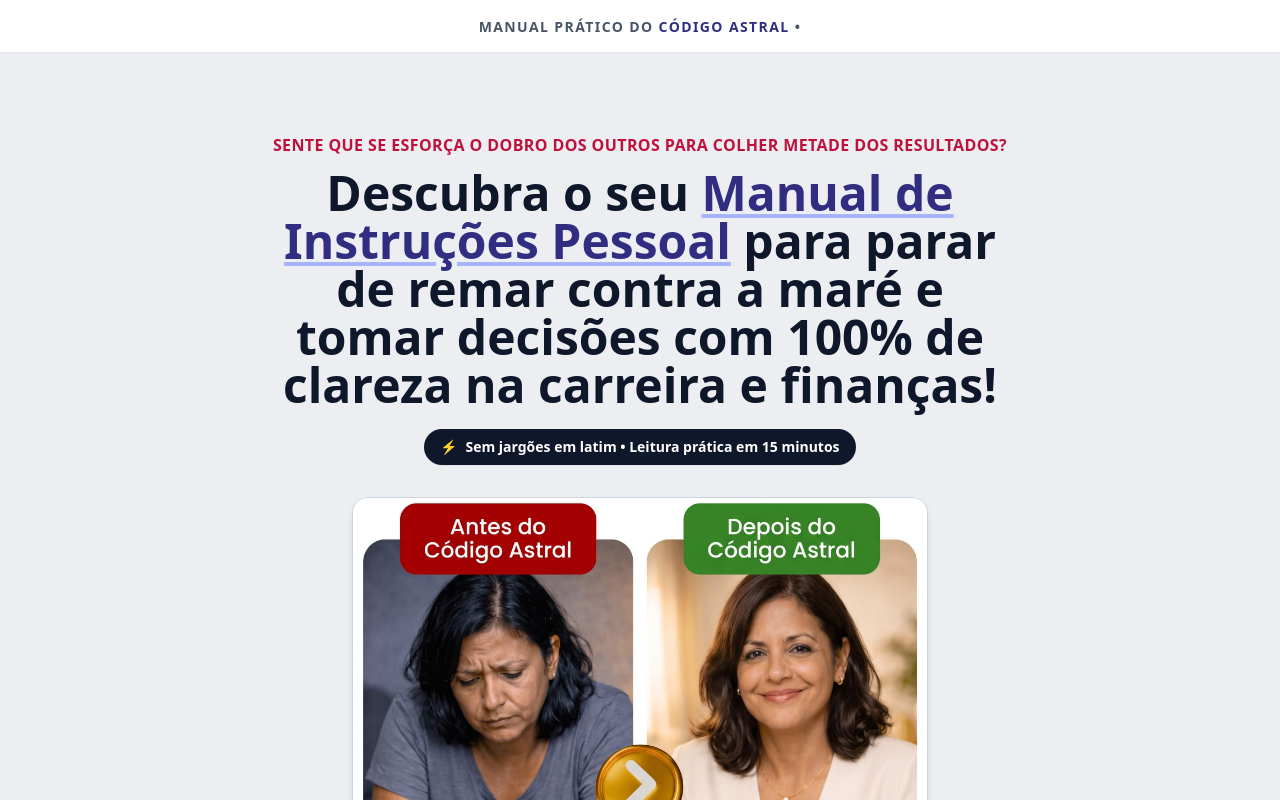
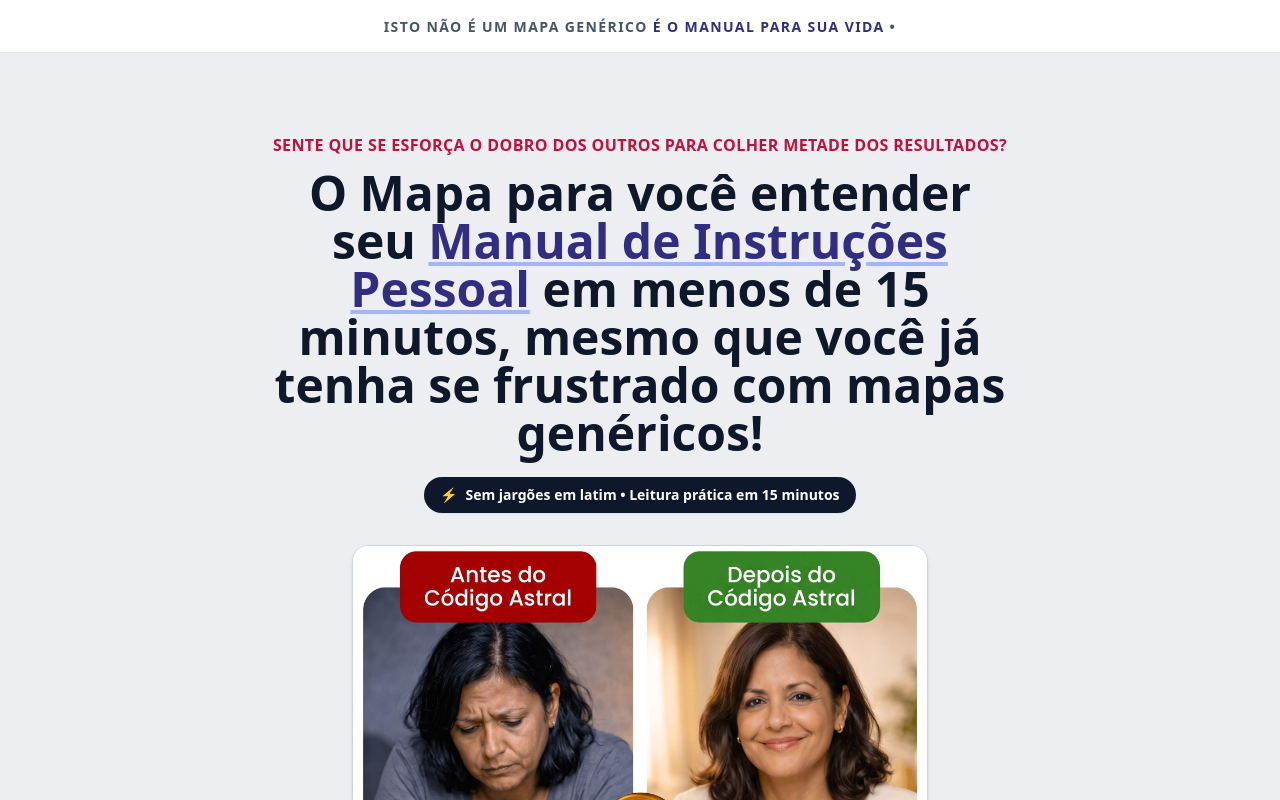
Before and after one commit to alexsandropopovic/portal-mapa-astral, a Next.js app: page /venda in a window 1280 px wide. Shown: the top 800 px of the page. Built offline with nearby package versions, Linux system fonts and the light colour scheme.

Commit message:
style: altera copy da headline

```diff
--- a/src/app/venda/page.tsx
+++ b/src/app/venda/page.tsx
@@ -14,7 +14,7 @@ export default function PaginaVenda() {
       {/* ================================================================= */}
       <div className="w-full bg-white border-b border-slate-200 py-3.5 text-center">
         <span className="text-xs sm:text-sm font-black uppercase tracking-widest text-slate-600">
-          MANUAL PRÁTICO DO <span className="text-indigo-900 font-extrabold">CÓDIGO ASTRAL</span> •
+          ISTO NÃO É UM MAPA GENÉRICO <span className="text-indigo-900 font-extrabold">É O MANUAL PARA SUA VIDA</span> •
         </span>
       </div>
 
@@ -29,7 +29,7 @@ export default function PaginaVenda() {
           </p>
 
           <h1 className="text-2xl sm:text-4xl lg:text-5xl font-black text-slate-900 leading-tight sm:leading-snug mb-5">
-            Descubra o seu <span className="text-indigo-900 underline decoration-indigo-300">Manual de Instruções Pessoal</span> para parar de remar contra a maré e tomar decisões com 100% de clareza na carreira e finanças!
+            O Mapa para você entender seu <span className="text-indigo-900 underline decoration-indigo-300">Manual de Instruções Pessoal</span> em menos de 15 minutos, mesmo que você já tenha se frustrado com mapas genéricos!
           </h1>
 
           <div className="inline-flex items-center gap-2 bg-slate-900 text-white text-xs sm:text-sm font-bold px-4 py-2 rounded-full mb-8 shadow-sm">
```
